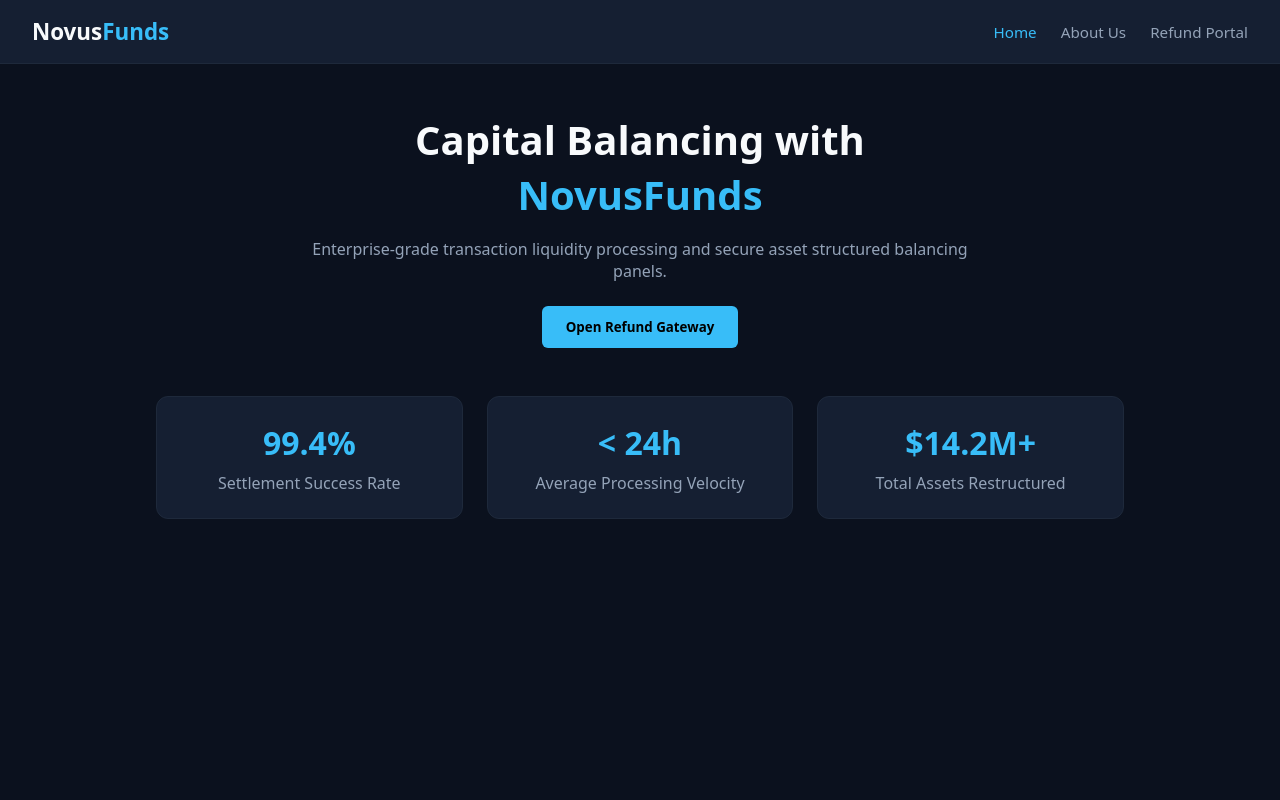
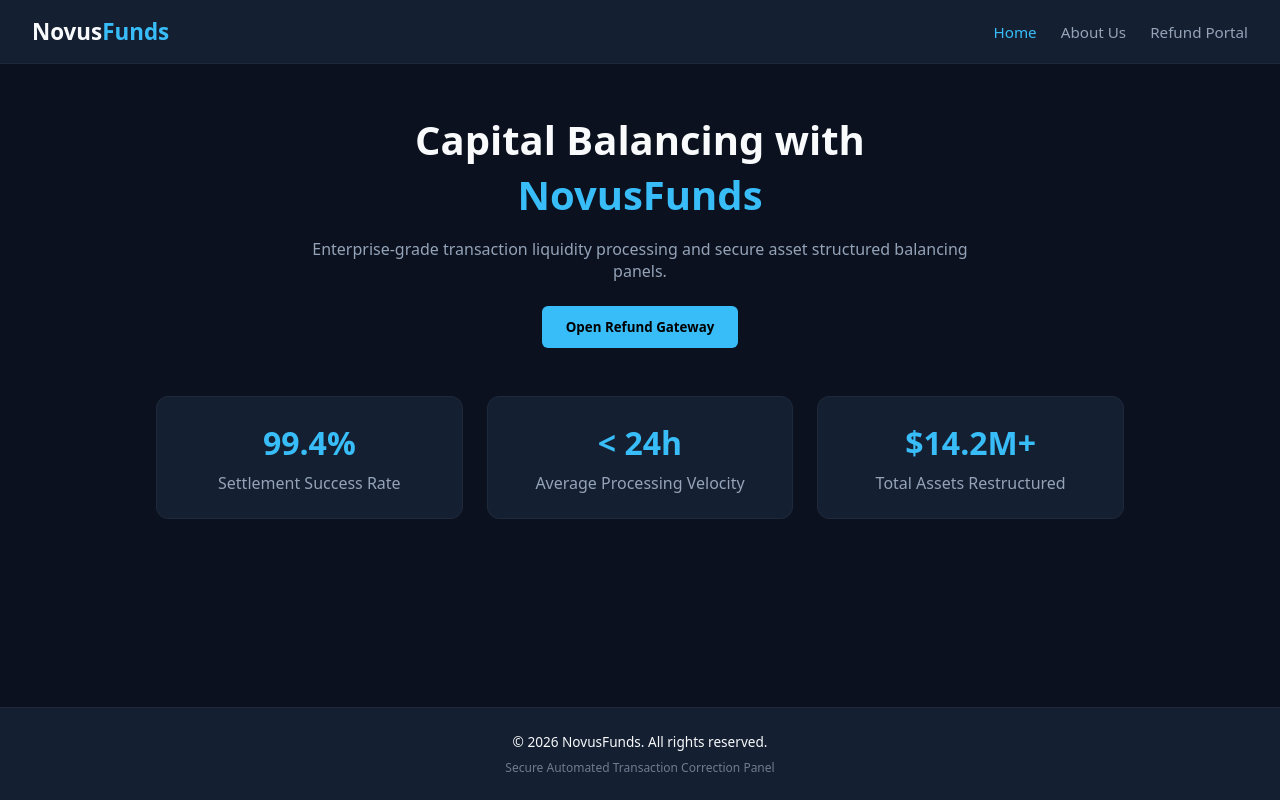
Before and after one commit to Dacaisy23/NovusFunds, a plain HTML site: page index.html in a window 1280 px wide. Drawn offline with Linux system fonts and the light colour scheme.

Commit message:
Add files via upload

```diff
--- a/index.html
+++ b/index.html
@@ -115,18 +115,23 @@
         </div>
     </div>
 
+    <!-- CLEANLY INTEGRATED FOOTER COMPONENT -->
+    <footer style="background-color: #151f32; border-top: 1px solid #1e293b; padding: 1.5rem 2rem; text-align: center; margin-top: auto;">
+        <div style="max-width: 1000px; margin: 0 auto; display: flex; flex-direction: column; gap: 0.5rem;">
+            <p style="color: #f8fafc; font-size: 0.85rem; font-weight: 500;">&copy; 2026 NovusFunds. All rights reserved.</p>
+            <p style="color: #94a3b8; font-size: 0.75rem; opacity: 0.7;">Secure Automated Transaction Correction Panel</p>
+        </div>
+    </footer>
+
     <script>
         function showView(viewId) {
-            // Hide all pages completely
             document.querySelectorAll('.view').forEach(function(v) {
                 v.classList.remove('active');
             });
-            // Clear navigation colors
             document.querySelectorAll('.nav-links a').forEach(function(a) {
                 a.classList.remove('active');
             });
 
-            // Activate target view
             const targetPage = document.getElementById('view-' + viewId);
             const targetMenu = document.getElementById('nav-' + viewId);
 
```
